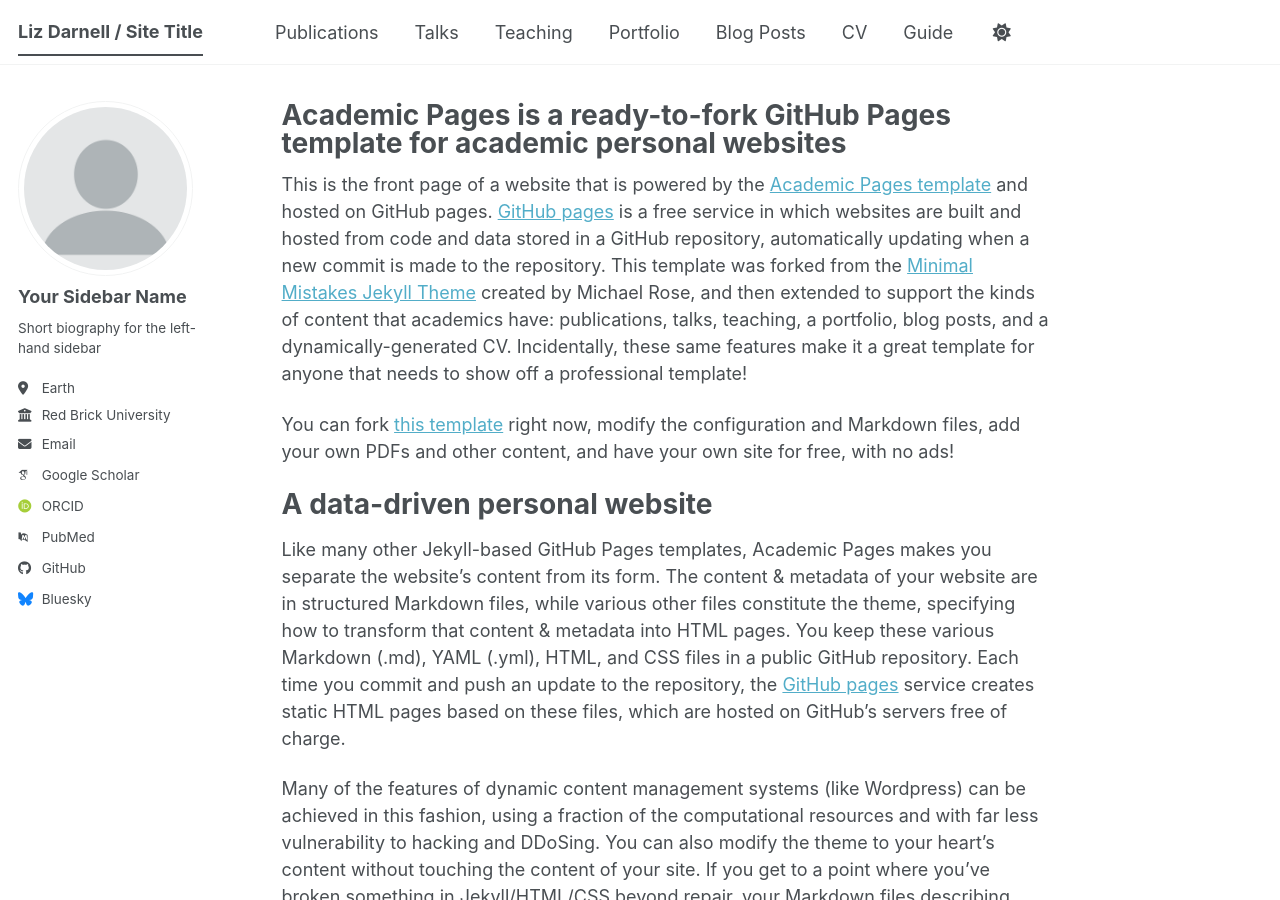
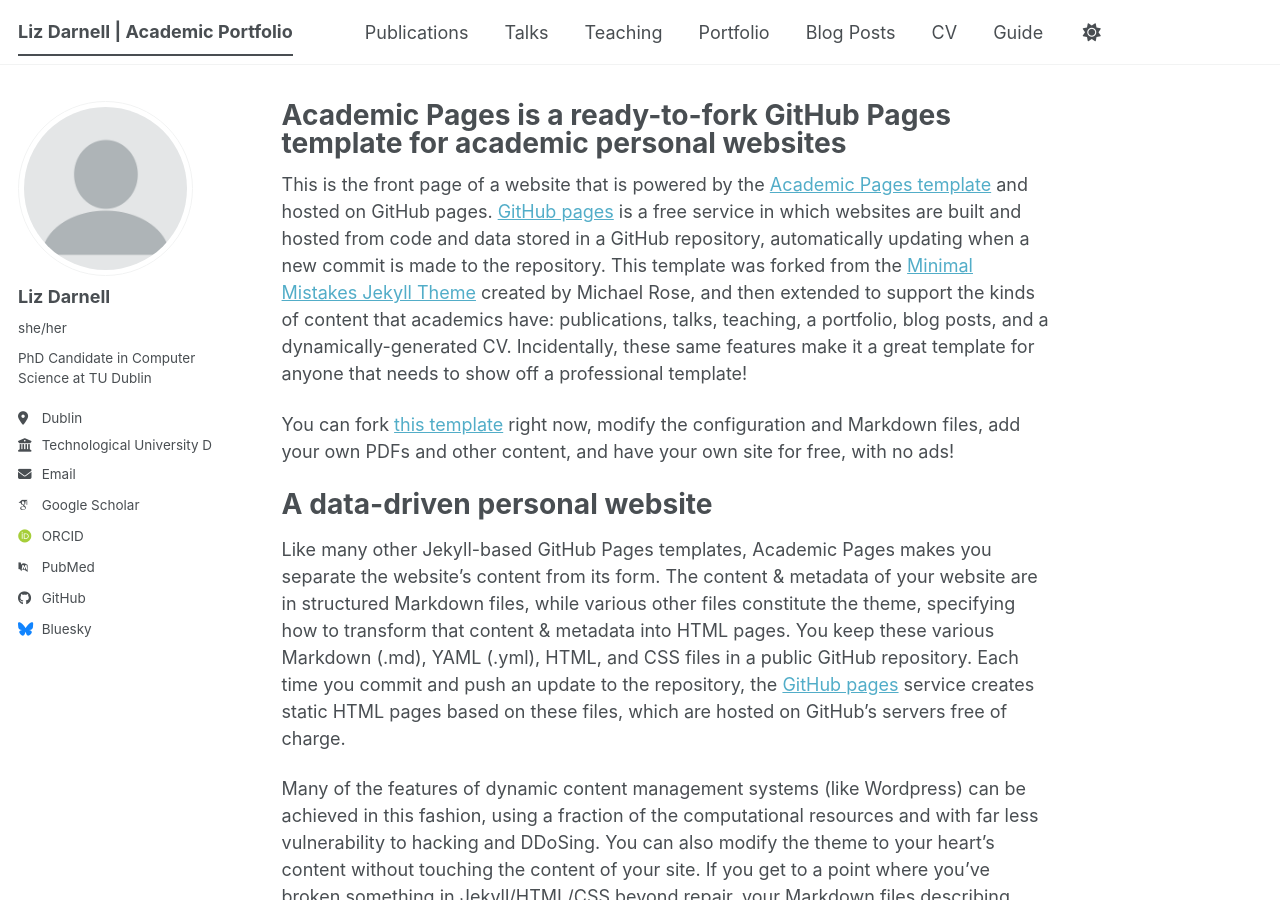
Before and after one commit to liz-darnell/liz-darnell.github.io, a Jekyll site: the page built from _pages/about.md, in a window 1280 px wide and 900 px high. Built offline with Jekyll 4.4.1, drawn with Linux system fonts in a browser that asks for light colours; some web fonts are replaced; a script bundle is joined from its source files by our own code; library files that are not in the unit come from our copies.

Commit message:
Update _config.yml

```diff
--- a/_config.yml
+++ b/_config.yml
@@ -9,7 +9,7 @@
 # Basic Site Settings
 locale                   : "en-US"
 site_theme               : "default" # The available themes options are "default", "air", "sunrise", "mint", "dirt" and "contrast"
-title                    : "Liz Darnell / Site Title"
+title                    : "Liz Darnell | Academic Portfolio"
 title_separator          : "-"
 name                     : &name "Liz Darnell"
 description              : &description "Liz Darnell's academic portfolio"   # Update this with a general description of your site, this is the default if not overridden by a page
@@ -24,13 +24,13 @@
 author:
   # Biographic information
   avatar           : "profile.png"
-  name             : "Your Sidebar Name"
-  pronouns         : # example: "she/her"
-  bio              : "Short biography for the left-hand sidebar"
-  location         : "Earth"
-  employer         : "Red Brick University"
+  name             : "Liz Darnell"
+  pronouns         : "she/her"
+  bio              : "PhD Candidate in Computer Science at TU Dublin"
+  location         : "Dublin"
+  employer         : "Technological University Dublin"
   uri              : # URL
-  email            : "none@example.org"
+  email            : "elizabeth.g.darnell@mytudublin.ie"
 
   # Academic websites
   academia         : # URL
@@ -51,7 +51,7 @@
   bitbucket        : # Username - Update with your username on the site
   codepen          : # Username
   dribbble         : # Username
-  github           : "academicpages"
+  github           : "liz-darnell"
   kaggle           : # Username
   stackoverflow    : # User number or user number and name (i.e., use "1" or "1/jeff-atwood")
 
```
